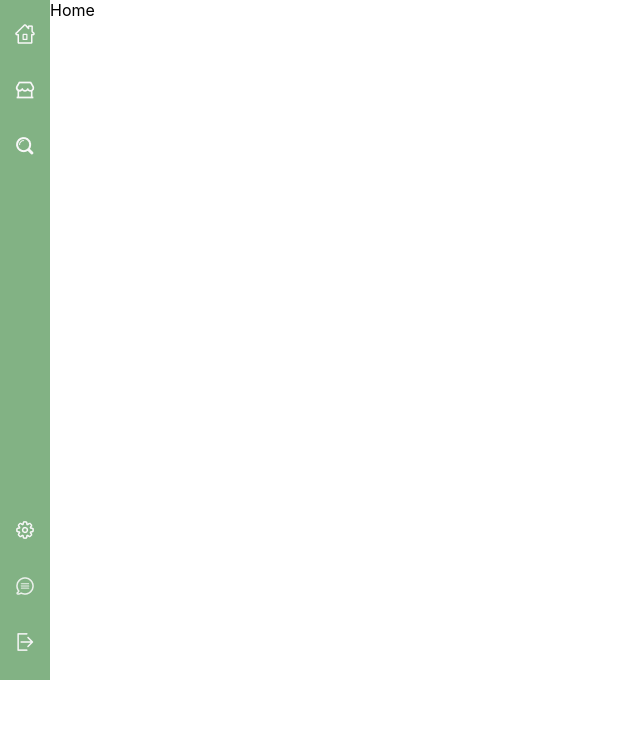
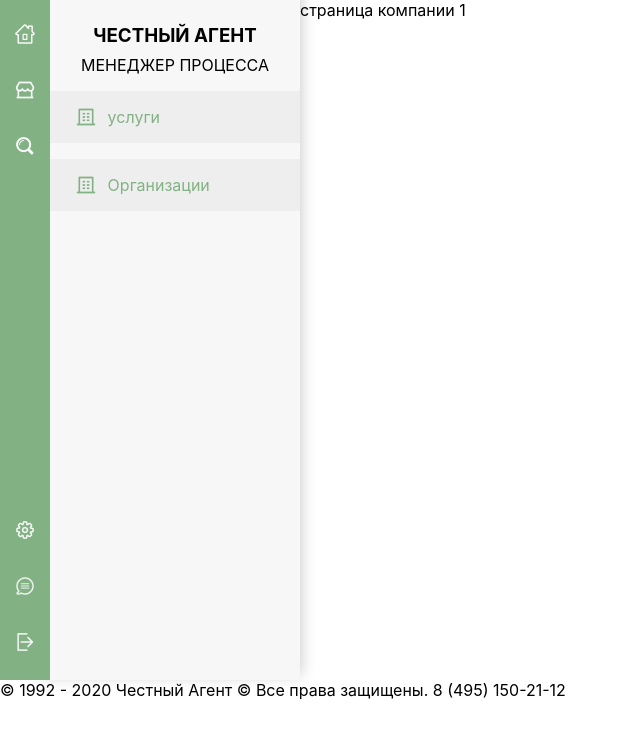
Before and after one commit to hjphopchop/all-funeral-test, a React (Create React App) app: page /market/companies/1 in a window 1280 px wide. Before the commit this address led to /. Shown: the top 738 px of the page, without its empty margins (0-640 px from the left). Built offline with nearby package versions, Linux system fonts and the light colour scheme.

Commit message:
add companies & company page

```diff
--- a/src/App.tsx
+++ b/src/App.tsx
@@ -6,12 +6,17 @@ import Menu from "./components/menu/Menu";
 function App() {
   const isAuth = true;
   return (
+    <>
     <div className="main">
       {isAuth && <Menu />}
       <div className="content">
         <AppRouter />
       </div>
     </div>
+    <footer>
+    © 1992 - 2020 Честный Агент © Все права защищены. 8 (495) 150-21-12
+    </footer>
+    </>
   );
 }
 
--- a/src/components/AppRouter.tsx
+++ b/src/components/AppRouter.tsx
@@ -3,7 +3,7 @@ import { Navigate, Route, Routes } from "react-router-dom";
 import { privateRoutes, publicRoutes } from "../routes";
 
 const AppRouter = () => {
-  const isAuth= true;
+  const isAuth = true;
   return (
     <Routes>
       {!isAuth &&
--- /dev/null
+++ b/src/components/companyItem/CompanyItem.tsx
@@ -0,0 +1,21 @@
+import React, { FC } from "react";
+import { useNavigate } from "react-router-dom";
+
+export interface CompanyProps {
+  id: number;
+}
+const Company: FC<CompanyProps> = ({ id }) => {
+  const clickBtn = () => {
+    router(`${id}`);
+  };
+  const router = useNavigate();
+  return (
+    <>
+      <div>Company {id}</div>
+
+      <button onClick={clickBtn}>открыть</button>
+    </>
+  );
+};
+
+export default Company;
--- /dev/null
+++ b/src/components/companyList/CompanyList.tsx
@@ -0,0 +1,28 @@
+import React from "react";
+import Company from "../companyItem/CompanyItem";
+
+const Companies = () => {
+  const companies = [
+    {
+      id: 1,
+    },
+    {
+      id: 2,
+    },
+    {
+      id: 3,
+    },
+  ];
+  return (
+    <div>
+      {companies &&
+        companies.map((item) => (
+          <>
+            <Company key={item.id} {...item} />
+          </>
+        ))}
+    </div>
+  );
+};
+
+export default Companies;
--- a/src/index.scss
+++ b/src/index.scss
@@ -2,6 +2,7 @@
 * {
   margin: 0;
   padding: 0;
+  text-decoration: none;
 }
 ul {
   list-style: none;
--- /dev/null
+++ b/src/pages/company/Company.tsx
@@ -0,0 +1,9 @@
+import React from "react";
+import { useParams } from "react-router-dom";
+
+const Company = () => {
+  const params = useParams();
+  return <div>страница компании {params.id}</div>;
+};
+
+export default Company;
--- a/src/pages/market/Market.module.scss
+++ b/src/pages/market/Market.module.scss
@@ -1,6 +1,11 @@
+.market {
+  .marketItems {
+    display: flex;
+    justify-content: space-between;
+  }
   .submenuItems {
     padding-top: 2vh;
-  color: rgba(130, 178, 132, 1);
+
     .submenuItem {
       background-color: rgba(238, 238, 238, 1);
       padding: 2vh 2vw;
@@ -13,5 +18,9 @@
       img {
         padding-right: 12px;
       }
+      .submenuItemText {
+        color: rgba(130, 178, 132, 1);
       }
     }
+  }
+}
--- a/src/pages/market/Market.tsx
+++ b/src/pages/market/Market.tsx
@@ -2,21 +2,36 @@ import React from "react";
 import Submenu from "../../components/submenu/Submenu";
 import cl from "./Market.module.scss";
 import building from "../../assets/img/Building.png";
+import { Route, Routes, Link, Navigate, Outlet } from "react-router-dom";
+import CompanyList from "../../components/companyList/CompanyList";
+import Company from "../company/Company";
 
 const Market = () => {
   return (
-    <div>
+    <div className={cl.market}>
+      <div className={cl.marketItems}>
         <Submenu title={"Честный агент"} jobTitle={"Менеджер Процесса"}>
           <ul className={cl.submenuItems}>
-          <li className={cl.submenuItem}>
-            <img src={building}></img> <span>услуги</span>
+            <li>
+              <Link to={"services"} className={cl.submenuItem}>
+                <img src={building}></img>{" "}
+                <span className={cl.submenuItemText}>услуги</span>
+              </Link>
             </li>
-          <li className={cl.submenuItem}>
-            <img src={building}></img> <span>Организации</span>
+            <li>
+              <Link to={"companies"} className={cl.submenuItem}>
+                <img src={building}></img>{" "}
+                <span className={cl.submenuItemText}>Организации</span>
+              </Link>
             </li>
           </ul>
         </Submenu>
-      Market
+        <Routes>
+          <Route path="services" element={<p>services</p>} />
+          <Route path="companies" element={<CompanyList />} />
+          <Route path="companies/:id" element={<Company />} />
+        </Routes>
+      </div>
     </div>
   );
 };
--- a/src/routes/index.ts
+++ b/src/routes/index.ts
@@ -11,7 +11,7 @@ export interface Route {
 export enum RouteNames {
   AUTH = "/auth",
   HOME = "/",
-  MARKET = "/market",
+  MARKET = "/market/*",
 }
 
 export const publicRoutes: Route[] = [
```
Also changed, not shown: src/pages/home/Home.tsx (+4 -6 lines). Lines whose indentation alone changed are shown as unchanged.
